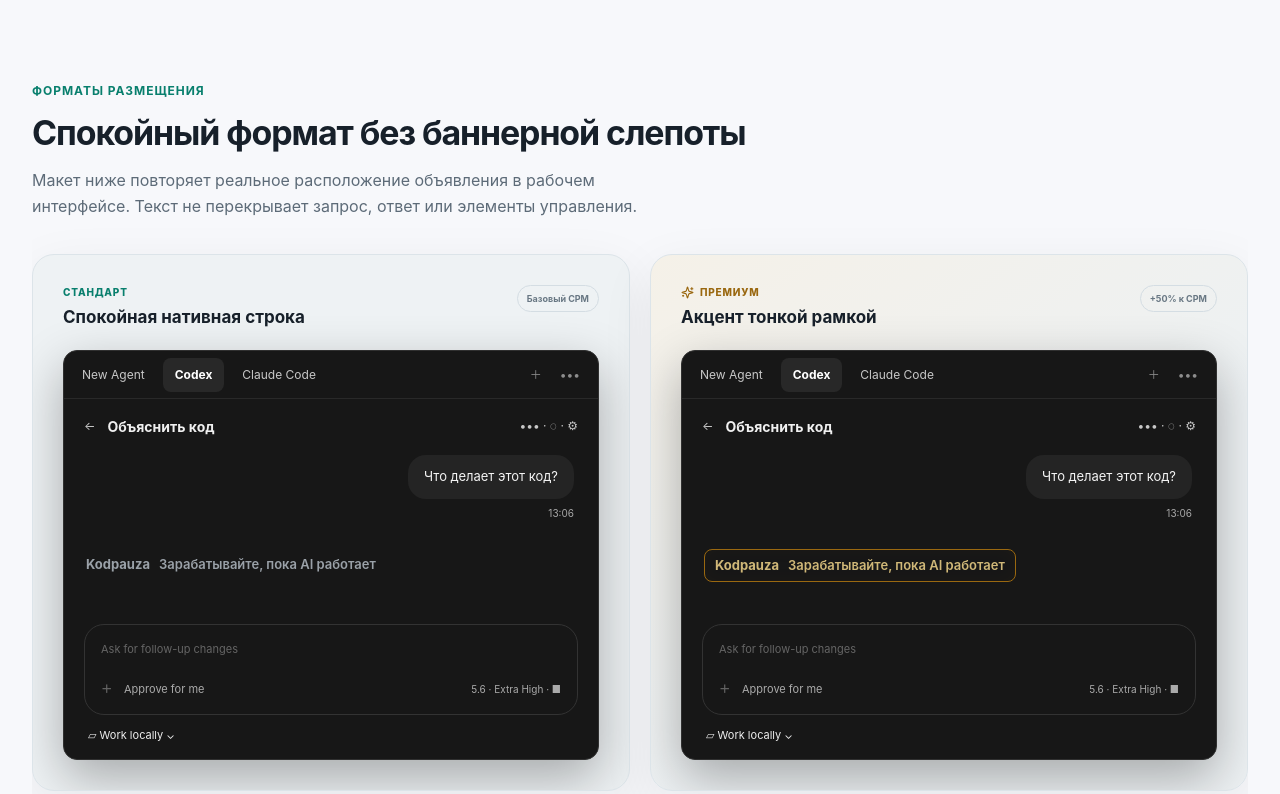
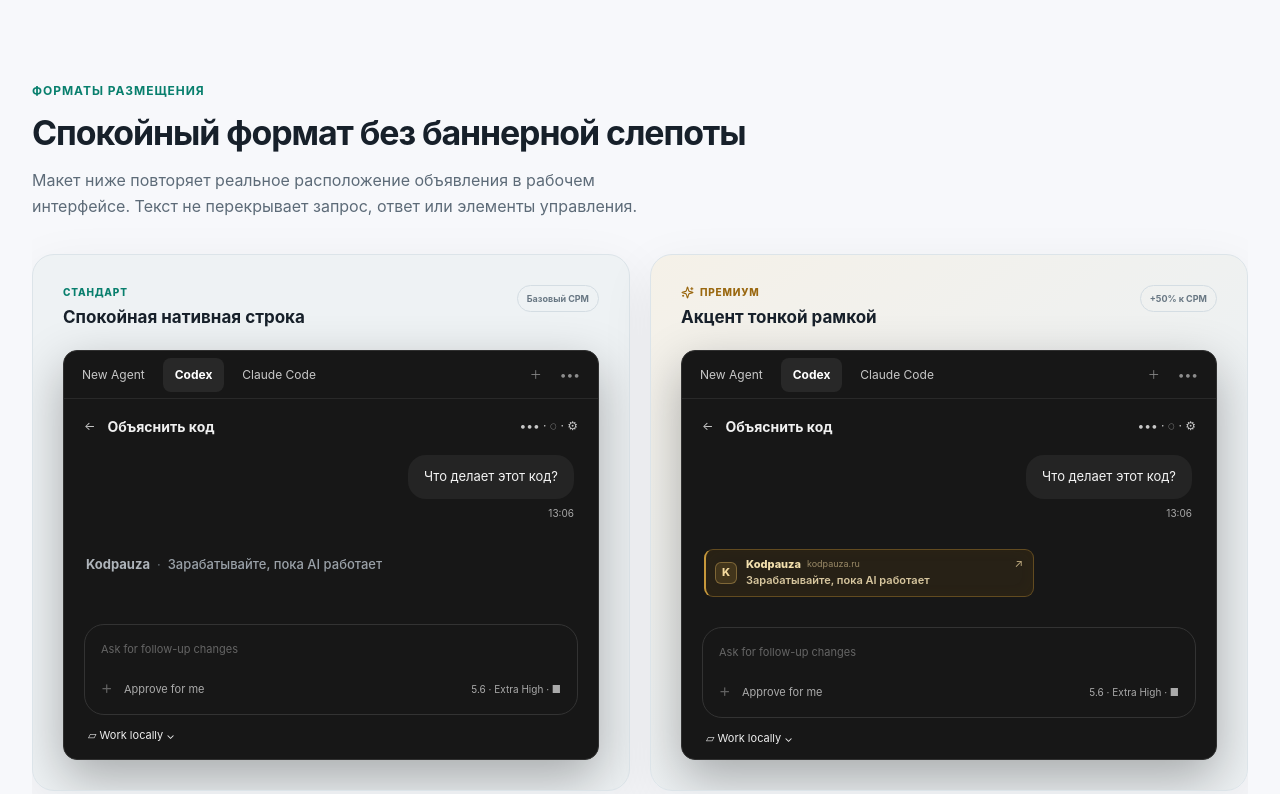
Before and after one commit to mitfleg/kodpauza, a Next.js app in the folder apps/web/: page / in a window 1280 px wide. Shown: the part 1281-2075 px from the top of the page. Built offline with nearby package versions, Linux system fonts and the light colour scheme; no server answers.

Commit message:
Redesign premium ad presentation

```diff
--- a/apps/web/components/home/home-experience.module.css
+++ b/apps/web/components/home/home-experience.module.css
@@ -282,7 +282,6 @@
   width: fit-content;
   max-width: calc(100% - 44px);
   align-items: center;
-  gap: 9px;
   margin: 8px 22px 0;
   padding: 7px 0;
   color: #9aa1a8;
@@ -290,22 +289,102 @@
   line-height: 1.35;
 }
 
-.codexAd strong {
+.codexAdStandard {
+  display: flex;
+  min-width: 0;
+  align-items: baseline;
+  gap: 7px;
+  white-space: nowrap;
+}
+
+.codexAdStandard strong {
   flex: none;
-  font-weight: 750;
-}
-
-.codexAd span {
-  overflow-wrap: anywhere;
+  color: #aeb4ba;
+  font-weight: 720;
+}
+
+.codexAdStandard > span {
+  overflow: hidden;
+  text-overflow: ellipsis;
+  font-weight: 540;
+}
+
+.codexAdStandard i {
+  color: #676e75;
+  font-style: normal;
+}
+
+.codexAdPremium {
+  width: min(330px, calc(100% - 44px));
+  gap: 9px;
+  border: 1px solid rgba(215, 158, 54, 0.34);
+  border-left: 2px solid rgba(236, 180, 69, 0.82);
+  border-radius: 9px;
+  background: rgba(154, 104, 16, 0.12);
+  padding: 8px 10px 8px 9px;
+  color: #e4d2a1;
+  box-shadow: inset 0 0 18px rgba(198, 138, 25, 0.035);
+}
+
+.codexAdMark {
+  display: grid;
+  width: 22px;
+  height: 22px;
+  flex: none;
+  place-items: center;
+  border: 1px solid rgba(244, 199, 109, 0.34);
+  border-radius: 6px;
+  background: rgba(229, 173, 64, 0.14);
+  color: #f3d99d;
+  font-size: 11px;
+  font-weight: 780;
+  line-height: 1;
+}
+
+.codexAdPremiumCopy {
+  display: grid;
+  min-width: 0;
+  flex: 1;
+  gap: 2px;
+}
+
+.codexAdPremiumMeta {
+  display: flex;
+  min-width: 0;
+  align-items: center;
+  gap: 6px;
+  line-height: 1.2;
+}
+
+.codexAdPremiumMeta strong {
+  color: #f2dfad;
+  font-size: 11px;
+  font-weight: 760;
+}
+
+.codexAdPremiumMeta small {
+  overflow: hidden;
+  color: rgba(224, 202, 151, 0.62);
+  font-size: 9px;
+  text-overflow: ellipsis;
+  white-space: nowrap;
+}
+
+.codexAdPremiumMeta i {
+  margin-left: auto;
+  color: rgba(242, 218, 163, 0.76);
+  font-size: 11px;
+  font-style: normal;
+}
+
+.codexAdPremiumText {
+  overflow: hidden;
+  color: #d8c79f;
+  font-size: 11px;
   font-weight: 560;
-}
-
-.codexAdPremium {
-  border: 1px solid #9a6810;
-  border-radius: 8px;
-  padding: 7px 10px;
-  color: #d0b878;
-  box-shadow: inset 0 0 18px rgba(154, 104, 16, 0.04);
+  line-height: 1.35;
+  text-overflow: ellipsis;
+  white-space: nowrap;
 }
 
 .codexSpace {
@@ -1723,6 +1802,10 @@
     font-size: 11px;
   }
 
+  .codexAdPremium {
+    width: min(330px, calc(100% - 28px));
+  }
+
   .codexComposer {
     gap: 16px;
     margin-inline: 12px;
--- a/apps/web/components/home/home-experience.tsx
+++ b/apps/web/components/home/home-experience.tsx
@@ -80,8 +80,27 @@ function CodexAdPreview({ format, compact = false }: { format: AdFormat; compact
         <small>13:06</small>
       </div>
       <div className={`${styles.codexAd} ${premium ? styles.codexAdPremium : ''}`}>
-        <strong>Kodpauza</strong>
-        <span>Зарабатывайте, пока AI работает</span>
+        {premium ? (
+          <>
+            <span className={styles.codexAdMark} aria-hidden>
+              K
+            </span>
+            <span className={styles.codexAdPremiumCopy}>
+              <span className={styles.codexAdPremiumMeta}>
+                <strong>Kodpauza</strong>
+                <small>kodpauza.ru</small>
+                <i aria-hidden>↗</i>
+              </span>
+              <span className={styles.codexAdPremiumText}>Зарабатывайте, пока AI работает</span>
+            </span>
+          </>
+        ) : (
+          <span className={styles.codexAdStandard}>
+            <strong>Kodpauza</strong>
+            <i aria-hidden>·</i>
+            <span>Зарабатывайте, пока AI работает</span>
+          </span>
+        )}
       </div>
       <div className={styles.codexSpace} />
       <div className={styles.codexComposer}>
--- a/packages/vscode-extension/package.json
+++ b/packages/vscode-extension/package.json
@@ -2,7 +2,7 @@
   "name": "kodpauza-vscode",
   "displayName": "Kodpauza",
   "description": "Зарабатывайте во время работы Codex и Claude Code: Kodpauza показывает короткую рекламу, пока AI выполняет запрос.",
-  "version": "0.7.16",
+  "version": "0.7.17",
   "publisher": "kodpauza",
   "icon": "resources/icon.png",
   "homepage": "https://kodpauza.ru",
```
Also changed, not shown: packages/vscode-extension/src/claudePatchInstaller.ts (+3 -3 lines), packages/vscode-extension/src/codexPatchInstaller.ts (+4 -2 lines), 2 other files (tests, documents, lock files or other folders).
